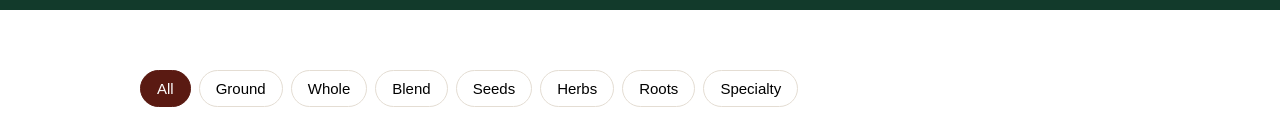
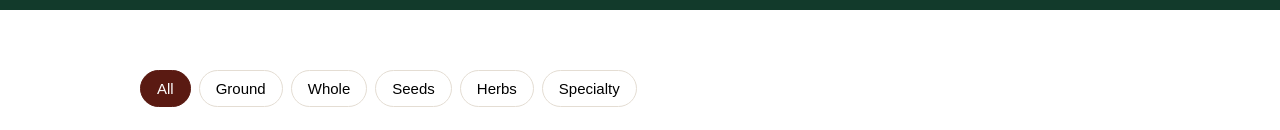
Before and after one commit to harshitsolanki266/TRIVICREST, a plain HTML site: page products.html in a window 1280 px wide. Shown: the part 255-385 px from the top of the page. Drawn offline with nearby package versions, Linux system fonts and the light colour scheme.

Commit message:
Update website

```diff
--- a/products.html
+++ b/products.html
@@ -51,10 +51,8 @@
   <button class="on">All</button>
   <button>Ground</button>
   <button>Whole</button>
-  <button>Blend</button>
   <button>Seeds</button>
   <button>Herbs</button>
-  <button>Roots</button>
   <button>Specialty</button>
 </div>
         <div class="grid" id="grid"></div>
```
